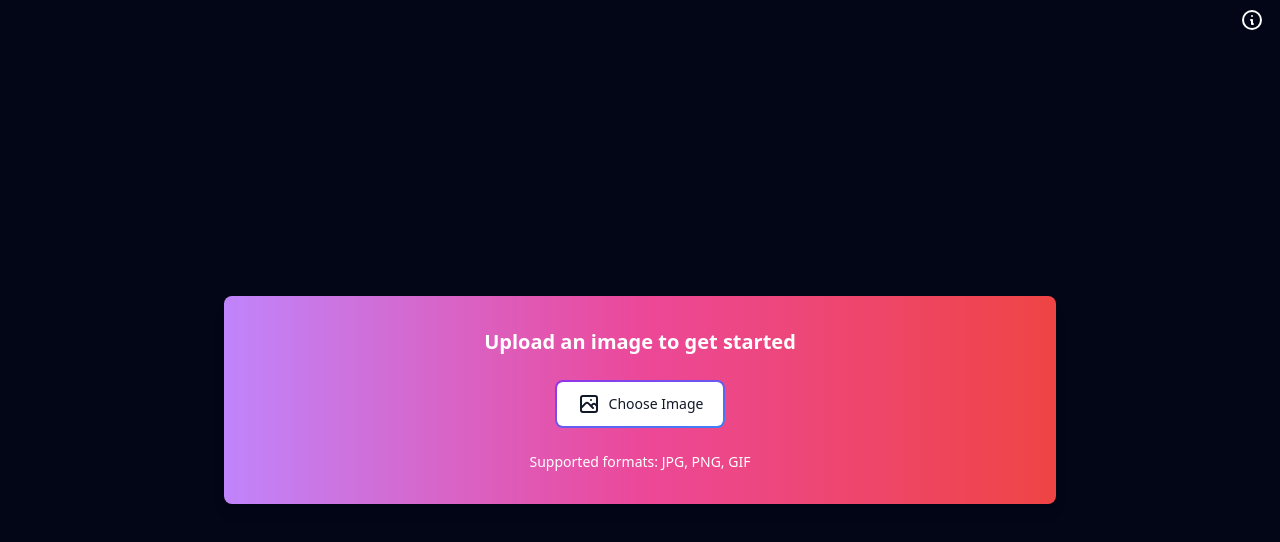
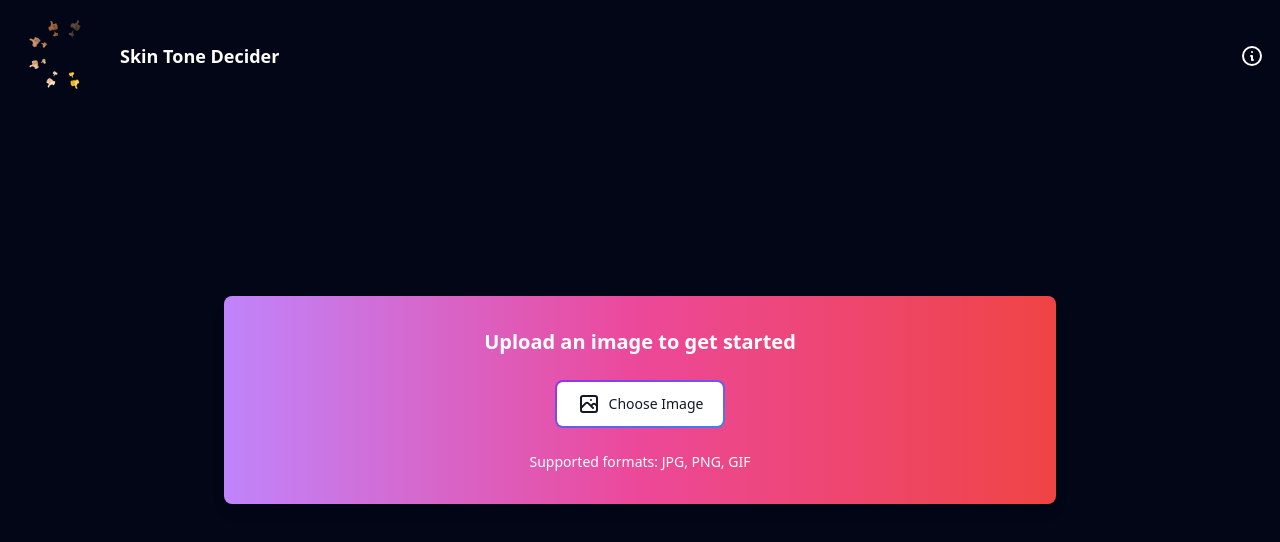
Before and after one commit to ornabmomin/skin-tone-decider, a React (Vite) app: page / in a window 1280 px wide. Shown: the top 542 px of the page. Built offline with nearby package versions, Linux system fonts and the light colour scheme.

Commit message:
Move imageUploaded state up to App.jsx

```diff
--- a/src/App.jsx
+++ b/src/App.jsx
@@ -1,12 +1,15 @@
+import { useState } from "react";
 import Header from "./components/Header";
 import SkinToneSelector from "./components/SkinToneSelector";
 
 function App() {
+  const [imageUploaded, setImageUploaded] = useState(false);
+
   return (
     <div className="flex flex-col">
-      <Header />
+      <Header imageUploaded={imageUploaded} />
       <main className="">
-        <SkinToneSelector />
+        <SkinToneSelector setImageUploaded={setImageUploaded} />
       </main>
     </div>
   );
--- a/src/components/Header.jsx
+++ b/src/components/Header.jsx
@@ -1,7 +1,9 @@
 import { useState } from "react";
+import PropTypes from "prop-types";
 import Modal from "./Modal";
+import logo from "../assets/sts-logo.png";
 
-const Header = () => {
+const Header = ({ imageUploaded }) => {
   const [isModalOpen, setIsModalOpen] = useState(false);
 
   const toggleModal = () => {
@@ -11,7 +13,19 @@ const Header = () => {
   return (
     <>
       <header className="fixed top-0 left-0 right-0 z-10">
-        <div className="container mx-auto px-4 py-2 flex justify-end">
+        <div className="container mx-auto px-4 py-2 flex justify-between items-center">
+          <div className="flex items-center">
+            <img
+              src={logo}
+              alt="Logo"
+              className={`${
+                imageUploaded ? "w-12 h-12" : "w-24 h-24"
+              } rounded-full mr-2`}
+            />
+            <span className="text-lg font-bold text-white">
+              Skin Tone Decider
+            </span>
+          </div>
           <button
             onClick={toggleModal}
             className="text-white hover:text-gray-200 focus:outline-none"
@@ -39,4 +53,8 @@ const Header = () => {
   );
 };
 
+Header.propTypes = {
+  imageUploaded: PropTypes.bool.isRequired,
+};
+
 export default Header;
--- a/src/components/SkinToneSelector.jsx
+++ b/src/components/SkinToneSelector.jsx
@@ -1,14 +1,15 @@
 import { useState, useRef, useEffect, useCallback } from "react";
+import PropTypes from "prop-types";
 import UploadBox from "./UploadBox";
 import Canvas from "./Canvas";
 import ClickPrompt from "./ClickPrompt";
 import ColourInfo from "./ColourInfo";
 import getSkinTone from "../utils/getSkinTone";
 
-const SkinToneSelector = () => {
+const SkinToneSelector = ({ setImageUploaded }) => {
   const [selectedColor, setSelectedColor] = useState("");
   const [emoji, setEmoji] = useState("");
-  const [imageUploaded, setImageUploaded] = useState(false);
+  const [imageUploaded, setLocalImageUploaded] = useState(false);
   const [lastClickPosition, setLastClickPosition] = useState(null);
 
   const canvasRef = useRef(null);
@@ -19,6 +20,7 @@ const SkinToneSelector = () => {
     const file = event.target.files[0];
     const img = new Image();
     img.onload = () => {
+      setLocalImageUploaded(true);
       setImageUploaded(true);
       imageRef.current = img;
     };
@@ -65,8 +67,8 @@ const SkinToneSelector = () => {
     if (imageUploaded && canvasRef.current && imageRef.current) {
       const canvas = canvasRef.current;
       const img = imageRef.current;
-      const maxWidth = window.innerWidth * 0.8; // 80% of the viewport width
-      const maxHeight = window.innerHeight * 0.75; // 80% of the viewport height
+      const maxWidth = window.innerWidth * 0.8;
+      const maxHeight = window.innerHeight * 0.75;
       let width = img.width;
       let height = img.height;
 
@@ -142,4 +144,8 @@ const SkinToneSelector = () => {
   );
 };
 
+SkinToneSelector.propTypes = {
+  setImageUploaded: PropTypes.func.isRequired,
+};
+
 export default SkinToneSelector;
```
Also changed, not shown: src/assets/sts-logo.png (added).
